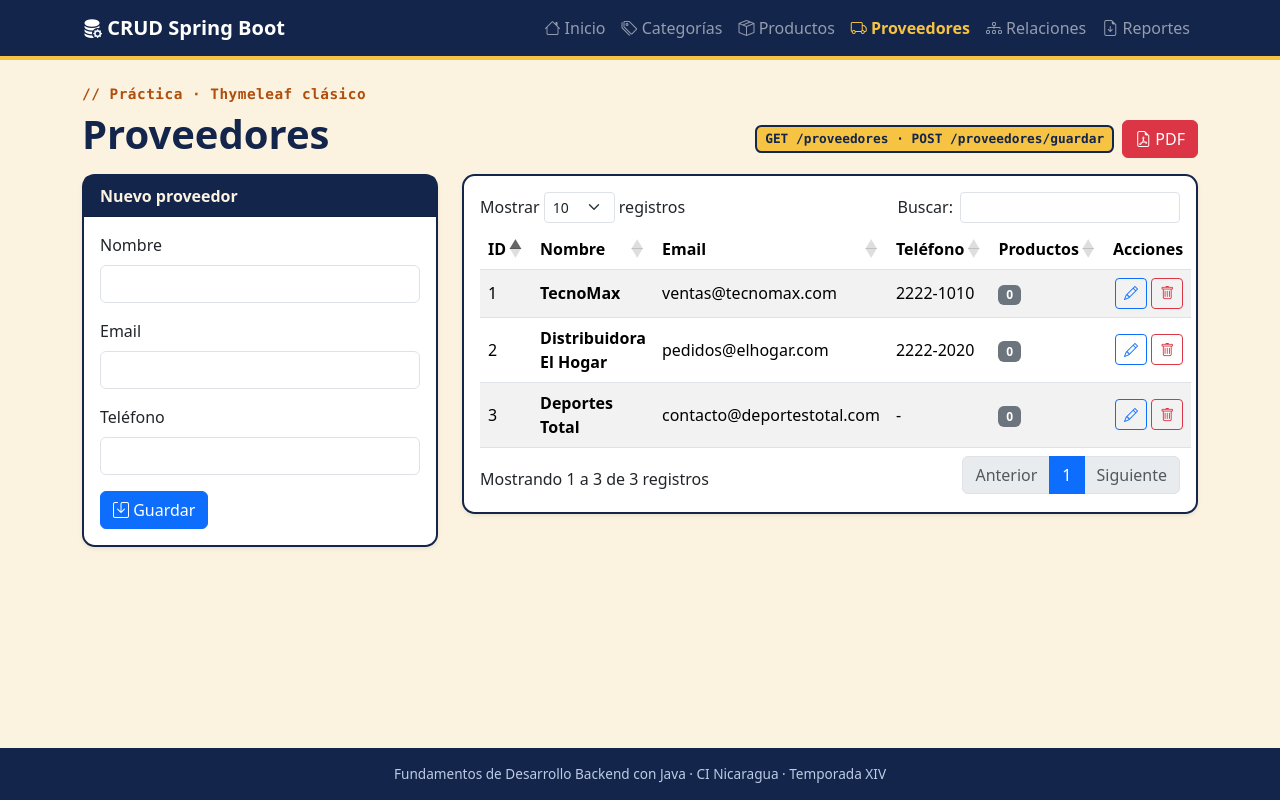
After one commit to Meza2805/java-cni-t14, a Spring Boot app: page /proveedores in a window 1280 px wide. The commit adds this page. Run offline with Spring Boot 4, Linux system fonts and the light colour scheme; data comes from the database, SQL or seed files in the repository; some libraries are stand-ins or nearby versions.

Commit message:
Practica en clase: Proveedores (solucion y guia)
Entidad Proveedor con API REST, relacion @ManyToOne desde Producto con
sus endpoints, pagina /proveedores con Thymeleaf, selector y columna
de proveedor en /productos, reporte PDF de proveedores y la Guia
Practica 01 en Docs. Solo para el docente: esta rama no se publica.

Co-Authored-By: Claude Opus 5.5 <noreply@anthropic.com>

```diff
--- a/src/main/java/com/example/demo/producto/ProductoRepository.java
+++ b/src/main/java/com/example/demo/producto/ProductoRepository.java
@@ -20,6 +20,12 @@ public interface ProductoRepository extends JpaRepository<Producto, Long> {
 
     // SELECT count(*) > 0 FROM productos WHERE categoria_id = ?
     boolean existsByCategoriaId(Long categoriaId);
+
+    // PRACTICA: consultas derivadas que navegan la relacion con Proveedor
+    // SELECT count(*) > 0 FROM productos WHERE proveedor_id = ?
+    boolean existsByProveedorId(Long proveedorId);
+    // SELECT * FROM productos WHERE proveedor_id = ?
+    List<Producto> findByProveedorId(Long proveedorId);
 
     // SELECT * FROM productos WHERE nombre = ? LIMIT 1  (se usa al cargar los datos de ejemplo)
     Optional<Producto> findFirstByNombre(String nombre);
--- a/src/main/java/com/example/demo/reporte/ReporteController.java
+++ b/src/main/java/com/example/demo/reporte/ReporteController.java
@@ -47,6 +47,12 @@ public class ReporteController {
         return archivo(reporteService.productosPdf(), "productos.pdf", MediaType.APPLICATION_PDF);
     }
 
+    // ===================== PRACTICA: PDF de proveedores =====================
+    @GetMapping("/proveedores.pdf")                 // GET /reportes/proveedores.pdf
+    public ResponseEntity<byte[]> proveedoresPdf() {
+        return archivo(reporteService.proveedoresPdf(), "proveedores.pdf", MediaType.APPLICATION_PDF);
+    }
+
     // Arma la respuesta: 200 OK + cabeceras + los bytes del archivo
     private ResponseEntity<byte[]> archivo(byte[] bytes, String nombre, MediaType tipo) {
         return ResponseEntity.ok()
--- a/src/main/java/com/example/demo/web/ProductoVistaController.java
+++ b/src/main/java/com/example/demo/web/ProductoVistaController.java
@@ -2,6 +2,7 @@
 package com.example.demo.web;
 
 import com.example.demo.categoria.CategoriaRepository;
+import com.example.demo.proveedor.ProveedorRepository;
 import lombok.RequiredArgsConstructor;
 import org.springframework.stereotype.Controller;
 import org.springframework.ui.Model;
@@ -27,10 +28,12 @@ import org.springframework.web.bind.annotation.GetMapping;
 public class ProductoVistaController {
 
     private final CategoriaRepository categoriaRepo;
+    private final ProveedorRepository proveedorRepo;   // PRACTICA
 
     @GetMapping("/productos")                                   // GET /productos  (la API es /api/productos)
     public String productos(Model model) {
         model.addAttribute("categorias", categoriaRepo.findAll()); // Para las <option> del <select> (th:each)
+        model.addAttribute("proveedores", proveedorRepo.findAll()); // PRACTICA: <select> de proveedores
         return "productos";                                     // templates/productos.html
     }
 }
--- /dev/null
+++ b/src/main/java/com/example/demo/web/ProveedorVistaController.java
@@ -0,0 +1,103 @@
+// Paquete de las VISTAS (paginas HTML con Thymeleaf)
+package com.example.demo.web;
+
+import com.example.demo.producto.ProductoRepository;
+import com.example.demo.proveedor.Proveedor;
+import com.example.demo.proveedor.ProveedorRepository;
+import jakarta.validation.Valid;
+import lombok.RequiredArgsConstructor;
+import org.springframework.stereotype.Controller;
+import org.springframework.ui.Model;
+import org.springframework.validation.BindingResult;
+import org.springframework.web.bind.annotation.*;
+import org.springframework.web.servlet.mvc.support.RedirectAttributes;
+
+import java.util.Objects;
+
+// =====================================================================
+//  PRACTICA: pagina /proveedores al estilo "Thymeleaf clasico"
+//  (copia de CategoriaVistaController cambiando Categoria por Proveedor)
+// =====================================================================
+@Controller
+@RequestMapping("/proveedores")
+@RequiredArgsConstructor
+public class ProveedorVistaController {
+
+    private final ProveedorRepository repo;
+    private final ProductoRepository productoRepo;
+
+    // ===================== Listado + formulario vacio =====================
+    @GetMapping                                       // GET /proveedores
+    public String listar(Model model) {
+        model.addAttribute("proveedor", new Proveedor());
+        return cargarPagina(model);
+    }
+
+    // ===================== Listado + formulario para editar =====================
+    @GetMapping("/{id}/editar")                       // GET /proveedores/2/editar
+    public String editar(@PathVariable Long id, Model model, RedirectAttributes flash) {
+        return repo.findById(id)
+                .map(p -> {
+                    model.addAttribute("proveedor", p);
+                    return cargarPagina(model);
+                })
+                .orElseGet(() -> {
+                    flash.addFlashAttribute("error", "No existe el proveedor con id " + id);
+                    return "redirect:/proveedores";
+                });
+    }
+
+    // ===================== Guardar (crear o actualizar) =====================
+    @PostMapping("/guardar")                          // POST /proveedores/guardar
+    public String guardar(@Valid @ModelAttribute("proveedor") Proveedor proveedor,
+                          BindingResult resultado,
+                          Model model,
+                          RedirectAttributes flash) {
+
+        // Regla UNIQUE del email: no puede tenerlo OTRO proveedor
+        repo.findByEmail(proveedor.getEmail())
+                .filter(otro -> !Objects.equals(otro.getId(), proveedor.getId()))
+                .ifPresent(otro -> resultado.rejectValue("email", "duplicado",
+                        "Ya existe un proveedor con ese email"));
+
+        if (resultado.hasErrors()) {
+            return cargarPagina(model);                // Misma pagina con los errores (th:errors)
+        }
+
+        if (proveedor.getId() == null) {
+            repo.save(proveedor);                      // INSERT INTO proveedores ...
+            flash.addFlashAttribute("ok", "Proveedor \"" + proveedor.getNombre() + "\" creado");
+        } else {
+            Proveedor actual = repo.findById(proveedor.getId()).orElse(null);
+            if (actual == null) {
+                flash.addFlashAttribute("error", "El proveedor ya no existe");
+                return "redirect:/proveedores";
+            }
+            actual.setNombre(proveedor.getNombre());
+            actual.setEmail(proveedor.getEmail());
+            actual.setTelefono(proveedor.getTelefono());
+            repo.save(actual);                         // UPDATE proveedores SET ... WHERE id = ?
+            flash.addFlashAttribute("ok", "Proveedor \"" + actual.getNombre() + "\" actualizado");
+        }
+        return "redirect:/proveedores";                // Post/Redirect/Get
+    }
+
+    // ===================== Eliminar =====================
+    @PostMapping("/{id}/eliminar")                    // POST /proveedores/2/eliminar
+    public String eliminar(@PathVariable Long id, RedirectAttributes flash) {
+        if (!repo.existsById(id)) {
+            flash.addFlashAttribute("error", "No existe el proveedor con id " + id);
+        } else if (productoRepo.existsByProveedorId(id)) {
+            flash.addFlashAttribute("error", "No se puede eliminar: el proveedor tiene productos");
+        } else {
+            repo.deleteById(id);                       // DELETE FROM proveedores WHERE id = ?
+            flash.addFlashAttribute("ok", "Proveedor eliminado");
+        }
+        return "redirect:/proveedores";
+    }
+
+    private String cargarPagina(Model model) {
+        model.addAttribute("proveedores", repo.listarConProductos()); // 1 consulta con LEFT JOIN FETCH
+        return "proveedores";                                         // templates/proveedores.html
+    }
+}
--- a/src/main/resources/templates/fragments/layout.html
+++ b/src/main/resources/templates/fragments/layout.html
@@ -43,6 +43,8 @@
                 <li class="nav-item"><a class="nav-link" th:classappend="${activo == 'inicio'} ? 'active'" th:href="@{/}"><i class="bi bi-house"></i> Inicio</a></li>
                 <li class="nav-item"><a class="nav-link" th:classappend="${activo == 'categorias'} ? 'active'" th:href="@{/categorias}"><i class="bi bi-tags"></i> Categorías</a></li>
                 <li class="nav-item"><a class="nav-link" th:classappend="${activo == 'productos'} ? 'active'" th:href="@{/productos}"><i class="bi bi-box-seam"></i> Productos</a></li>
+                <!-- PRACTICA: nueva opcion del menu -->
+                <li class="nav-item"><a class="nav-link" th:classappend="${activo == 'proveedores'} ? 'active'" th:href="@{/proveedores}"><i class="bi bi-truck"></i> Proveedores</a></li>
                 <li class="nav-item"><a class="nav-link" th:classappend="${activo == 'relaciones'} ? 'active'" th:href="@{/relaciones}"><i class="bi bi-diagram-3"></i> Relaciones</a></li>
                 <li class="nav-item"><a class="nav-link" th:classappend="${activo == 'reportes'} ? 'active'" th:href="@{/reportes}"><i class="bi bi-file-earmark-arrow-down"></i> Reportes</a></li>
             </ul>
--- a/src/main/resources/templates/index.html
+++ b/src/main/resources/templates/index.html
@@ -48,6 +48,7 @@
                 <thead><tr><th>Página</th><th>Controller</th><th>Cómo obtiene los datos</th></tr></thead>
                 <tbody>
                 <tr><td><a th:href="@{/categorias}">/categorias</a></td><td>CategoriaVistaController</td><td>Model + th:each, formulario POST /categorias/guardar</td></tr>
+                <tr><td><a th:href="@{/proveedores}">/proveedores</a></td><td>ProveedorVistaController</td><td>Práctica: igual que categorías, POST /proveedores/guardar</td></tr>
                 <tr><td><a th:href="@{/productos}">/productos</a></td><td>ProductoVistaController</td><td>fetch() a <code>/api/productos/...</code> (GET, POST, PUT, DELETE)</td></tr>
                 <tr><td><a th:href="@{/relaciones}">/relaciones</a></td><td>RelacionVistaController</td><td>Consultas con JOIN FETCH + <code>/api/clientes/{id}/favoritos</code></td></tr>
                 <tr><td><a th:href="@{/reportes}">/reportes</a></td><td>ReporteController</td><td>Archivos: <code>/reportes/productos.xlsx</code> y <code>.pdf</code></td></tr>
--- /dev/null
+++ b/src/main/resources/templates/proveedores.html
@@ -0,0 +1,97 @@
+<!DOCTYPE html>
+<!-- PRACTICA: copia de categorias.html, cambiando categoria por proveedor -->
+<html lang="es" xmlns:th="http://www.thymeleaf.org">
+<head th:replace="~{fragments/layout :: head('Proveedores')}"></head>
+<body>
+<nav th:replace="~{fragments/layout :: navbar('proveedores')}"></nav>
+
+<main class="container py-4">
+    <div class="d-flex flex-wrap justify-content-between align-items-end mb-3 gap-2">
+        <div>
+            <p class="eyebrow mb-1">// Práctica · Thymeleaf clásico</p>
+            <h1 class="titulo mb-0">Proveedores</h1>
+        </div>
+        <div class="d-flex flex-wrap gap-2 align-items-center">
+            <span class="endpoint">GET /proveedores · POST /proveedores/guardar</span>
+            <a class="btn btn-danger" th:href="@{/reportes/proveedores.pdf}"><i class="bi bi-file-earmark-pdf"></i> PDF</a>
+        </div>
+    </div>
+
+    <div class="row g-4">
+        <!-- ===================== FORMULARIO ===================== -->
+        <div class="col-lg-4">
+            <div class="card shadow-sm">
+                <div class="card-header fw-bold"
+                     th:text="${proveedor.id == null} ? 'Nuevo proveedor' : 'Editar proveedor'">Nuevo proveedor</div>
+                <div class="card-body">
+                    <form th:action="@{/proveedores/guardar}" th:object="${proveedor}" method="post" novalidate>
+                        <input type="hidden" th:field="*{id}">
+
+                        <div class="mb-3">
+                            <label class="form-label" for="nombre">Nombre</label>
+                            <input class="form-control" th:field="*{nombre}" th:errorclass="is-invalid" maxlength="80">
+                            <div class="invalid-feedback" th:if="${#fields.hasErrors('nombre')}" th:errors="*{nombre}">Error</div>
+                        </div>
+
+                        <div class="mb-3">
+                            <label class="form-label" for="email">Email</label>
+                            <input class="form-control" type="email" th:field="*{email}" th:errorclass="is-invalid">
+                            <div class="invalid-feedback" th:if="${#fields.hasErrors('email')}" th:errors="*{email}">Error</div>
+                        </div>
+
+                        <div class="mb-3">
+                            <label class="form-label" for="telefono">Teléfono</label>
+                            <input class="form-control" th:field="*{telefono}" th:errorclass="is-invalid" maxlength="20">
+                            <div class="invalid-feedback" th:if="${#fields.hasErrors('telefono')}" th:errors="*{telefono}">Error</div>
+                        </div>
+
+                        <div class="d-flex gap-2">
+                            <button type="submit" class="btn btn-primary"><i class="bi bi-save"></i> Guardar</button>
+                            <a th:if="${proveedor.id != null}" th:href="@{/proveedores}" class="btn btn-outline-secondary">Cancelar</a>
+                        </div>
+                    </form>
+                </div>
+            </div>
+        </div>
+
+        <!-- ===================== TABLA ===================== -->
+        <div class="col-lg-8">
+            <div class="card shadow-sm">
+                <div class="card-body">
+                    <table id="tablaProveedores" class="table table-striped align-middle w-100">
+                        <thead>
+                        <tr><th>ID</th><th>Nombre</th><th>Email</th><th>Teléfono</th><th>Productos</th><th class="text-end">Acciones</th></tr>
+                        </thead>
+                        <tbody>
+                        <tr th:each="p : ${proveedores}">
+                            <td th:text="${p.id}">1</td>
+                            <td class="fw-semibold" th:text="${p.nombre}">Nombre</td>
+                            <td th:text="${p.email}">correo</td>
+                            <td th:text="${p.telefono} ?: '-'">telefono</td>
+                            <td><span class="badge text-bg-secondary" th:text="${p.productos.size()}">0</span></td>
+                            <td class="text-end text-nowrap">
+                                <a class="btn btn-sm btn-outline-primary" th:href="@{/proveedores/{id}/editar(id=${p.id})}" title="Editar"><i class="bi bi-pencil"></i></a>
+                                <form class="d-inline" th:action="@{/proveedores/{id}/eliminar(id=${p.id})}" method="post">
+                                    <button type="submit" class="btn btn-sm btn-outline-danger" title="Eliminar"
+                                            th:attr="data-confirmar=|¿Eliminar el proveedor ${p.nombre}?|"><i class="bi bi-trash"></i></button>
+                                </form>
+                            </td>
+                        </tr>
+                        </tbody>
+                    </table>
+                </div>
+            </div>
+        </div>
+    </div>
+</main>
+
+<footer th:replace="~{fragments/layout :: footer}"></footer>
+<th:block th:replace="~{fragments/layout :: scripts}"></th:block>
+<script>
+    new DataTable('#tablaProveedores', {
+        language: DT_ES,
+        columnDefs: [{ targets: -1, orderable: false }]
+    });
+</script>
+</body>
+</html>
```
Also changed, not shown: src/main/java/com/example/demo/config/DatosIniciales.java (+19 -0 lines), src/main/java/com/example/demo/producto/Producto.java (+15 -0 lines), src/main/java/com/example/demo/producto/ProductoController.java (+45 -0 lines), src/main/java/com/example/demo/proveedor/Proveedor.java (added, +65 -0 lines), src/main/java/com/example/demo/proveedor/ProveedorController.java (added, +99 -0 lines), src/main/java/com/example/demo/proveedor/ProveedorRepository.java (added, +39 -0 lines), src/main/java/com/example/demo/proveedor/ProveedorResumen.java (added, +8 -0 lines), src/main/java/com/example/demo/reporte/ReporteService.java (+39 -0 lines), src/main/resources/static/js/productos.js (+18 -1 lines), src/main/resources/templates/productos.html (+9 -1 lines), src/main/resources/templates/reportes.html (+11 -0 lines), 1 other file.
